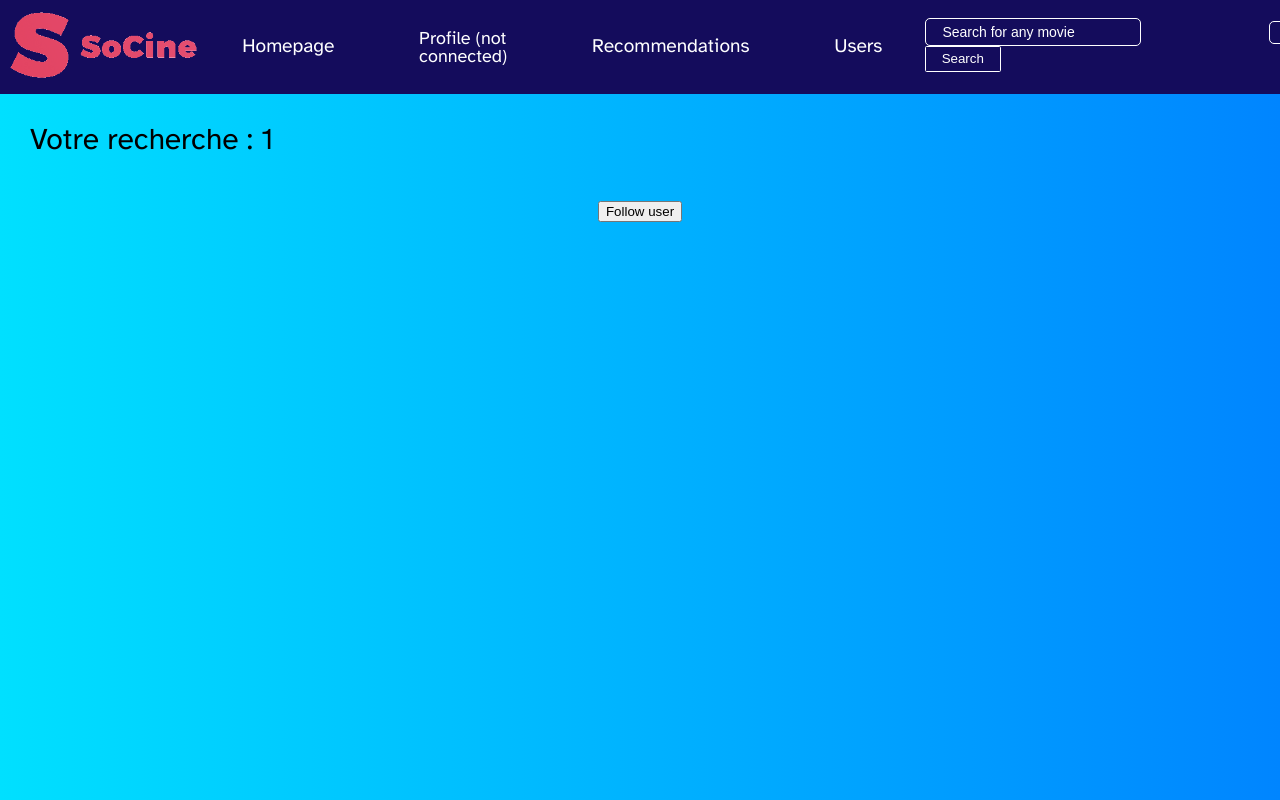
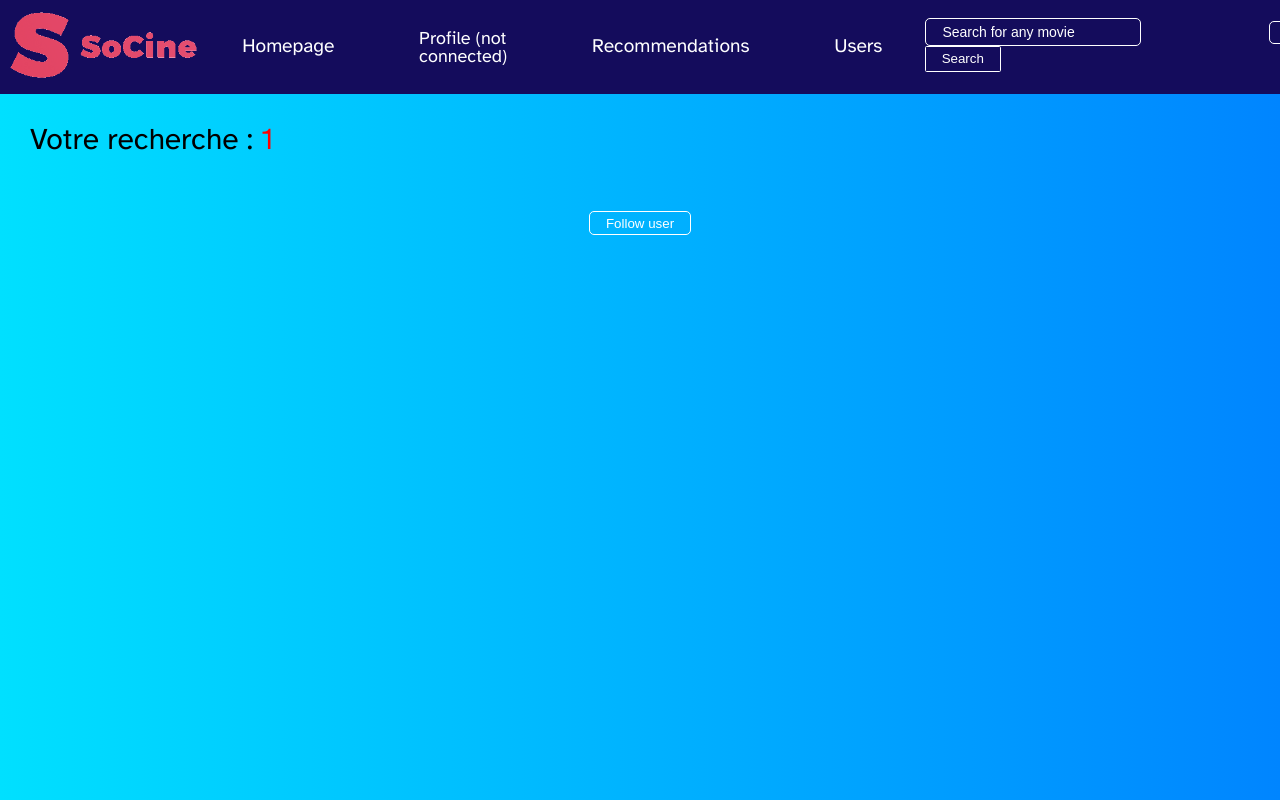
Before and after one commit to FrankRushIO/SoCine, a React (Create React App) app in the folder Client/: page /pseudo/1 in a window 1280 px wide. Shown: the top 800 px of the page. Built offline with nearby package versions, Linux system fonts and the light colour scheme; no server answers; what react-animations would draw is missing.

Commit message:
Did more styling

```diff
--- a/Client/src/User.js
+++ b/Client/src/User.js
@@ -2,10 +2,11 @@ import React, { useContext, useEffect, useState } from "react";
 import { CurrentUserContext } from "./CurrentUserContext";
 import { useLocation, NavLink, useHistory } from "react-router-dom";
 import { useParams } from "react-router";
-import styled from "styled-components";
+import styled, { keyframes } from "styled-components";
 import { UsersContext } from "./UsersContext";
 import { SearchBar } from "./Header";
 import Loading from "./Loading";
+import { slideInRight } from "react-animations";
 
 const Search = () => {
   const { currentUser, followAction, setFollowAction } =
@@ -90,7 +91,10 @@ const Search = () => {
 
   return (
     <Page>
-      <Title>Votre recherche : {searchInput}</Title>
+      <Title>
+        Votre recherche : <TitrePseudo>{searchInput}</TitrePseudo>
+      </Title>
+
       <User>
         <NavLink
           style={{ textDecoration: "none", color: "black" }}
@@ -102,14 +106,16 @@ const Search = () => {
             <Avatar src={user.avatar} />
           </div>
         </NavLink>
-        <button onClick={handleClickFollow}>
-          {!isFollowed ? "Follow " : "UnFollow "}
+        <Button onClick={handleClickFollow}>
+          {!isFollowed ? "Follow " : "Unfollow "}
           user
-        </button>
+        </Button>
       </User>
     </Page>
   );
 };
+
+const slideAnimationRight = keyframes`${slideInRight}`;
 
 const Page = styled.div`
   min-height: 750px;
@@ -118,6 +124,11 @@ const Page = styled.div`
 const Title = styled.div`
   font-size: 30px;
   margin-left: 30px;
+`;
+
+const TitrePseudo = styled.span`
+  color: red;
+  animation: 1.5s ${slideAnimationRight};
 `;
 
 const User = styled.div`
@@ -138,8 +149,26 @@ const Pseudo = styled.div`
 
 const Avatar = styled.img`
   border-radius: 50%;
+  transition: all 0.2s;
   box-shadow: rgba(0, 0, 0, 0.25) 0px 54px 55px,
     rgba(0, 0, 0, 0.12) 0px -12px 30px, rgba(0, 0, 0, 0.12) 0px 4px 6px,
     rgba(0, 0, 0, 0.17) 0px 12px 13px, rgba(0, 0, 0, 0.09) 0px -3px 5px;
+  &:hover {
+    opacity: 80%;
+  }
+`;
+
+const Button = styled.button`
+  margin-top: 10px;
+  background-color: transparent;
+  color: white;
+  padding: 0.2rem 1rem 0.2rem 1rem;
+  border-radius: 5px;
+  border: 1px white solid;
+  transition: all 0.2s;
+  &:hover {
+    border-color: pink;
+    color: pink;
+  }
 `;
 export default Search;
--- a/Client/src/Users.js
+++ b/Client/src/Users.js
@@ -146,8 +146,9 @@ const User = styled.div`
   flex-direction: column;
   align-items: center;
   width: 150px;
-  /* border: 1px black solid; */
-  box-shadow: rgba(0, 0, 0, 0.16) 0px 1px 4px;
+  background-color: white;
+  border-radius: 10px;
+  box-shadow: rgba(0, 0, 0, 0.35) 0px 5px 15px;
   margin-left: 30px;
   margin-top: 30px;
 
--- a/Client/src/profile.js
+++ b/Client/src/profile.js
@@ -235,7 +235,7 @@ const LikedMovie = styled.div`
   flex-direction: column;
   align-items: center;
   width: 300px;
-  min-height: 420px;
+  min-height: 440px;
   border: 2px white solid;
   border-radius: 15px;
   background-color: #e3667f;
--- a/Client/src/register.js
+++ b/Client/src/register.js
@@ -78,7 +78,7 @@ const Register = () => {
       .catch((error) => {
         console.log(error);
       });
-    alert("Le nom a été soumis : " + givenName + surname + pseudo);
+    alert("Thanks " + pseudo + ", your account is now registered!");
     ev.preventDefault();
   };
 
@@ -197,8 +197,9 @@ const Label = styled.label``;
 
 const Input = styled.input`
   height: 100px;
+  transition: all 0.4s;
   &:checked + ${Label} {
-    background: grey;
+    background: pink;
     border-radius: 50%;
   }
 `;
@@ -233,6 +234,7 @@ const Container = styled.div`
   align-items: center;
   height: 70vh;
   width: 100vw;
+  margin-bottom: 100px;
 `;
 
 const RegisterContainer = styled.div`
@@ -242,8 +244,9 @@ const RegisterContainer = styled.div`
   justify-content: center;
   align-items: center;
   align-content: stretch;
-  /* background-color: red; */
-  width: 800px;
+  width: 700px;
+  padding: 20px;
+  margin-bottom: 30px;
   background-color: white;
   border-radius: 20px;
   height: 900px;
```
